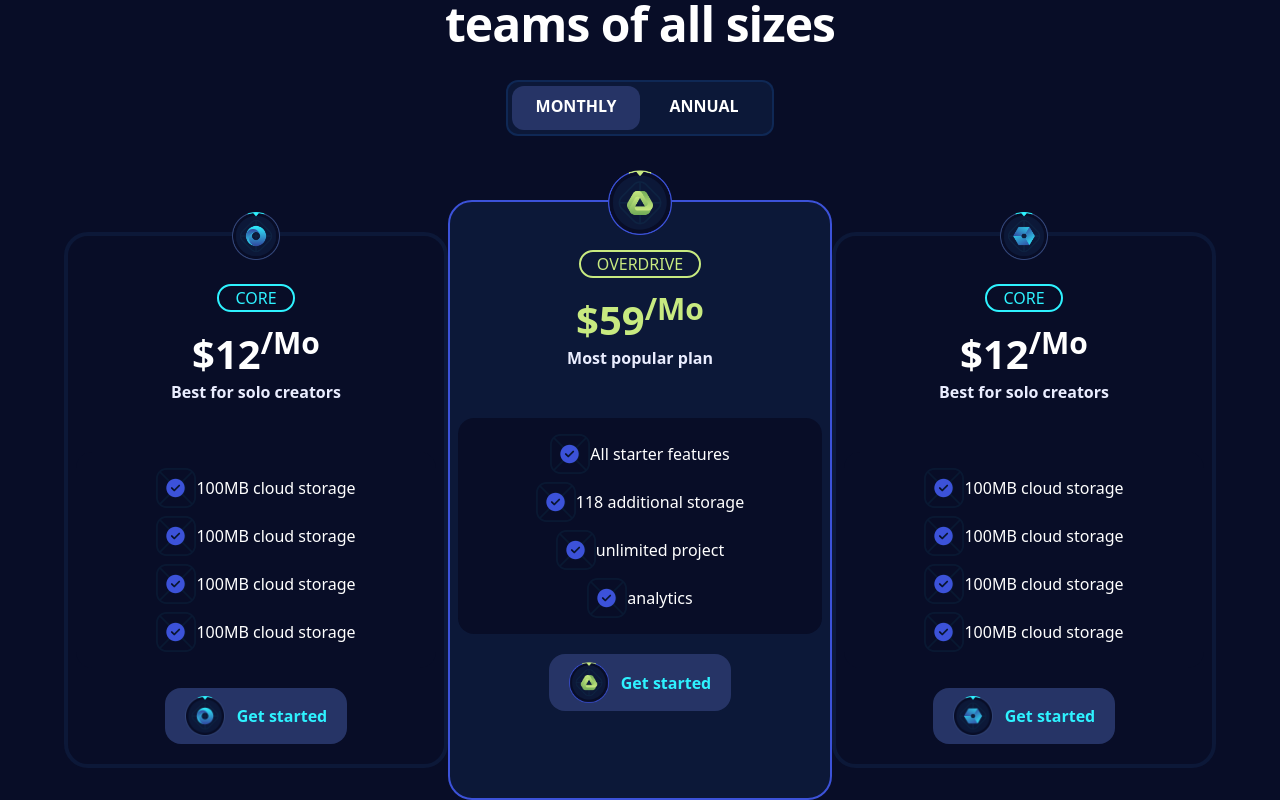
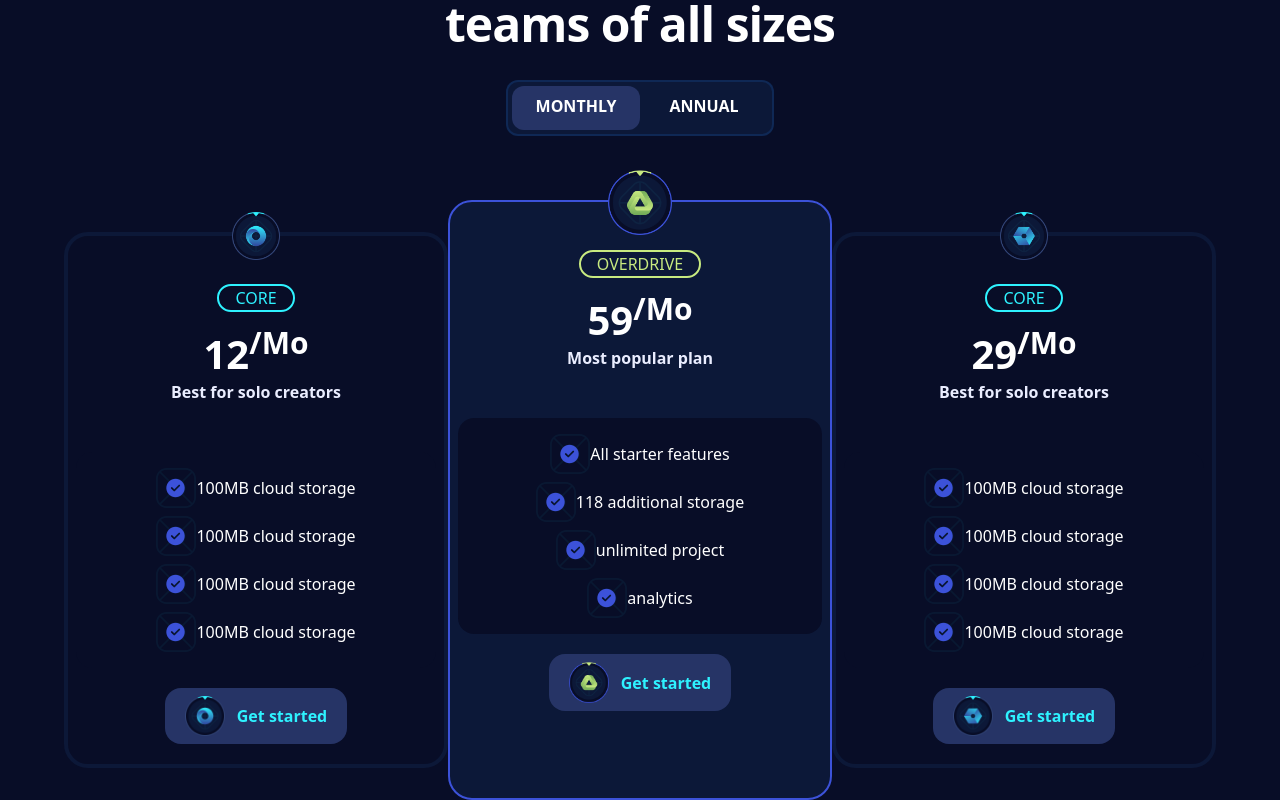
Before and after one commit to issamkebdani780/Xora-editor, a React (Vite) app: page / in a window 1280 px wide. Shown: the part 1353-2153 px from the top of the page. Built offline with nearby package versions, Linux system fonts and the light colour scheme.

Commit message:
modefied pricing

```diff
--- a/package.json
+++ b/package.json
@@ -11,6 +11,7 @@
   },
   "dependencies": {
     "react": "^18.3.1",
+    "react-countup": "^6.5.3",
     "react-dom": "^18.3.1",
     "react-router-dom": "^6.27.0"
   },
--- a/src/section/Pricing.jsx
+++ b/src/section/Pricing.jsx
@@ -1,15 +1,23 @@
+import { useEffect, useState } from "react";
 import Button from "../component/button";
+import CountUp from "react-countup" ;
+
 
 function Pricing() {
-    function handlePosition() {
-        if (document.getElementById("slider").classList.contains("left-1")) {
-            document.getElementById("slider").classList.remove("left-1");
-            document.getElementById("slider").classList.add("right-1");
-        } else {
-            document.getElementById("slider").classList.remove("right-1");
-            document.getElementById("slider").classList.add("left-1");
-        }
-    }
+
+    const [monthly , setMonthly] = useState(true) ;
+
+    useEffect(() => {
+      if (monthly) {
+        document.getElementById("slider").classList.remove("right-1");
+        document.getElementById("slider").classList.add("left-1");
+      } else {
+        document.getElementById("slider").classList.remove("left-1");
+        document.getElementById("slider").classList.add("right-1");
+      }
+    }, [monthly]) ;
+
+
     return (
       <section id="pricing" className=" padding-x">
         <div className="flex flex-col items-center mb-16">
@@ -24,7 +32,7 @@ function Pricing() {
             <div
               className="py-2 px-5 w-32 h-11 z-10 font-bold cursor-pointer"
               onClick={() => {
-                handlePosition();
+                setMonthly(true);
               }}
             >
               MONTHLY
@@ -32,7 +40,7 @@ function Pricing() {
             <div
               className="py-2 px-5 w-32 h-11 z-10 font-bold cursor-pointer"
               onClick={() => {
-                handlePosition();
+                setMonthly(false);
               }}
             >
               ANNUAL
@@ -50,7 +58,8 @@ function Pricing() {
               CORE
             </p>
             <h4 className="h4">
-              $12<sup>/Mo</sup>
+              <CountUp start={12} end={monthly ? 12 : 24} duration={0.4} preserveValue useEasing={false}/>
+              <sup>/Mo</sup>
             </h4>
             <p className="text-p4 font-bold mb-12">Best for solo creators</p>
             <ul className="bg-s1 w-full rounded-2xl p-4 flex flex-col gap-2 mb-5 items-center">
@@ -102,7 +111,8 @@ function Pricing() {
               OVERDRIVE
             </p>
             <h4 className="h4 text-p3">
-              $59<sup className="text-p3">/Mo</sup>
+              <CountUp start={59} end={monthly ? 59 : 70} duration={0.4} preserveValue useEasing={false}/>
+              <sup>/Mo</sup>
             </h4>
             <p className="text-p4 font-bold mb-12">Most popular plan</p>
             <ul className="bg-s1 w-full rounded-2xl p-4 flex flex-col  items-center  gap-2 mb-5">
@@ -154,7 +164,8 @@ function Pricing() {
               CORE
             </p>
             <h4 className="h4">
-              $12<sup>/Mo</sup>
+              <CountUp start={29} end={monthly ? 29 : 39} duration={0.4} preserveValue useEasing={false}/>
+              <sup>/Mo</sup>
             </h4>
             <p className="text-p4 font-bold mb-12">Best for solo creators</p>
             <ul className="bg-s1 w-full rounded-2xl p-4 flex flex-col gap-2 mb-5 items-center">
```
Also changed, not shown: 1 other file (tests, documents, lock files or other folders).
